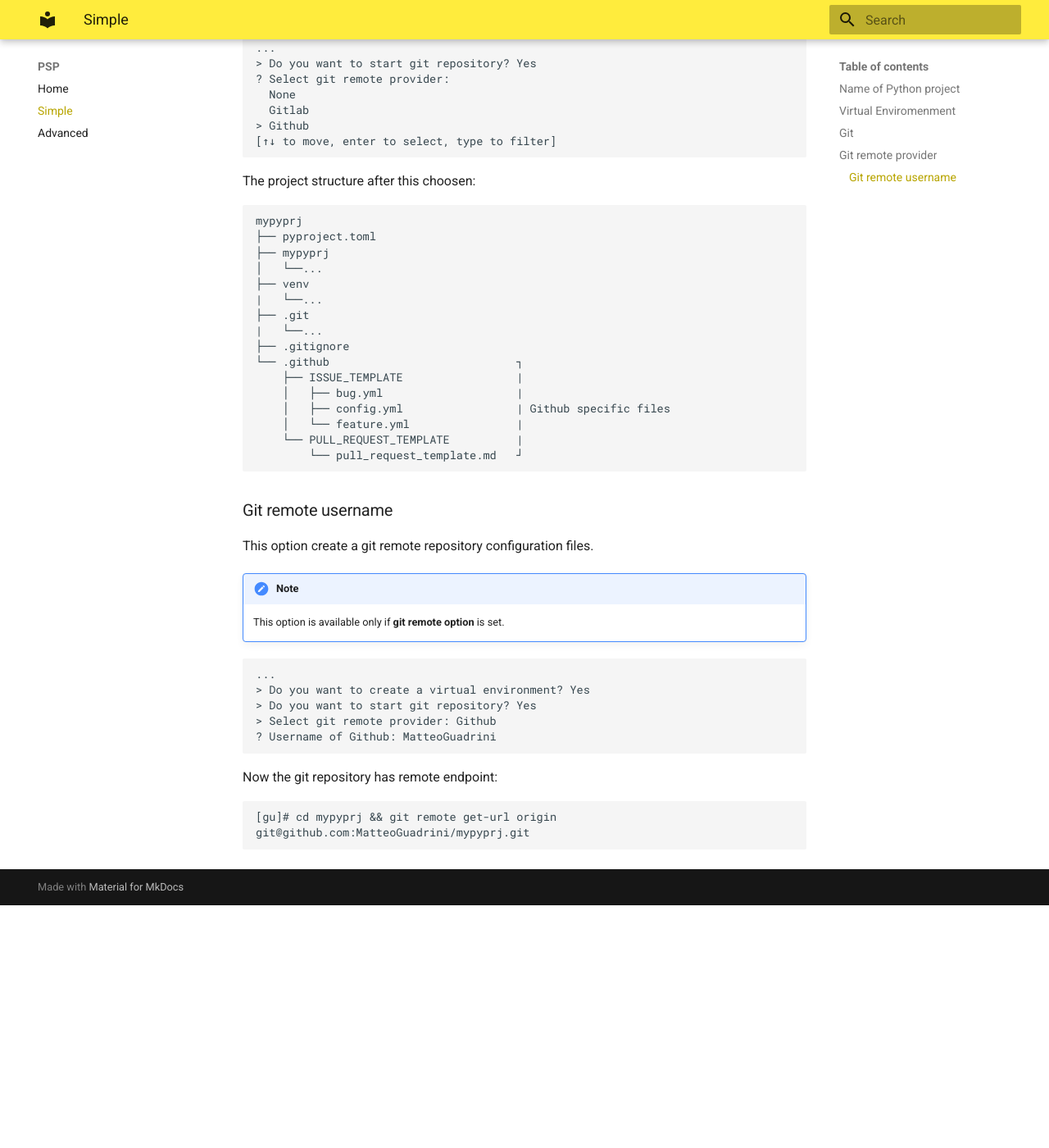
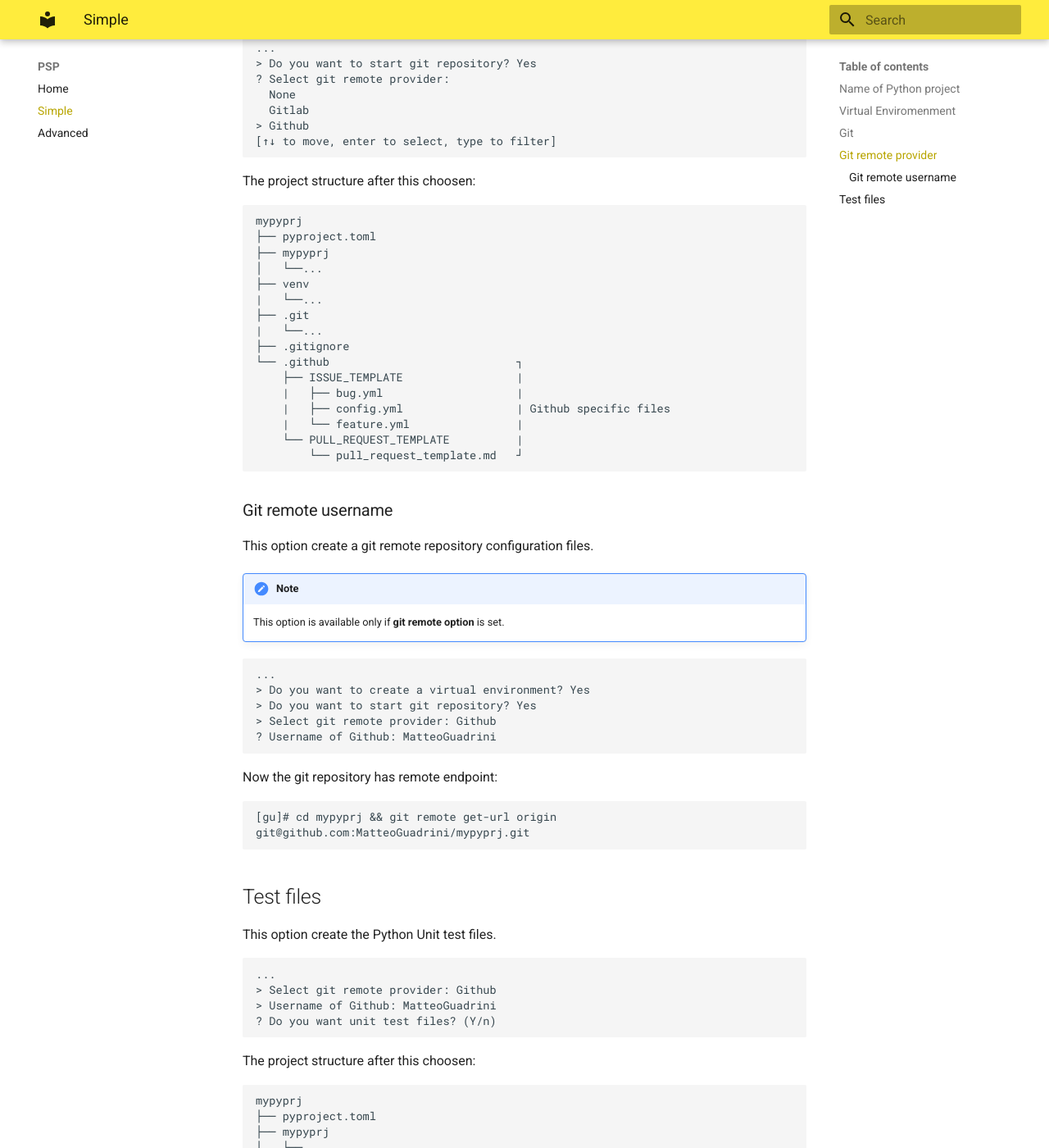
Before and after one commit to MatteoGuadrini/psp, an MkDocs documentation site: the page built from docs/simple.md, in a window 1280 px wide and 1400 px high, scrolled down 2998 px. Shown: the whole window at 82% size. Built offline with MkDocs 1.6.1 and Material for MkDocs 9.7.7, drawn with Linux system fonts in a browser that asks for light colours; before the commit the page ends 4102 px from its top, so only the background shows below that; some of the changed text lies outside the part shown.

Commit message:
docs: add to simple page 'test files'

````diff
--- a/docs/simple.md
+++ b/docs/simple.md
@@ -158,9 +158,9 @@ mypyprj
 ├── .gitignore
 └── .github                            ┐
     ├── ISSUE_TEMPLATE                 |
-    │   ├── bug.yml                    |
-    │   ├── config.yml                 | Github specific files
-    │   └── feature.yml                |
+    |   ├── bug.yml                    |
+    |   ├── config.yml                 | Github specific files
+    |   └── feature.yml                |
     └── PULL_REQUEST_TEMPLATE          |
         └── pull_request_template.md   ┘
 ```
@@ -186,3 +186,33 @@ Now the git repository has remote endpoint:
 [gu]# cd mypyprj && git remote get-url origin
 git@github.com:MatteoGuadrini/mypyprj.git
 ```
+
+## Test files
+
+This option create the Python Unit test files.
+
+```console
+...
+> Select git remote provider: Github
+> Username of Github: MatteoGuadrini
+? Do you want unit test files? (Y/n)
+```
+
+The project structure after this choosen:
+
+```
+mypyprj
+├── pyproject.toml
+├── mypyprj
+│   └──...
+├── venv
+|   └──...
+├── .git
+|   └──...
+├── .gitignore
+├── .github
+|   └──...
+└── tests                ┐
+    ├── __init__.py      | Python test files
+    └── test_mypyprj.py  ┘
+```
````
